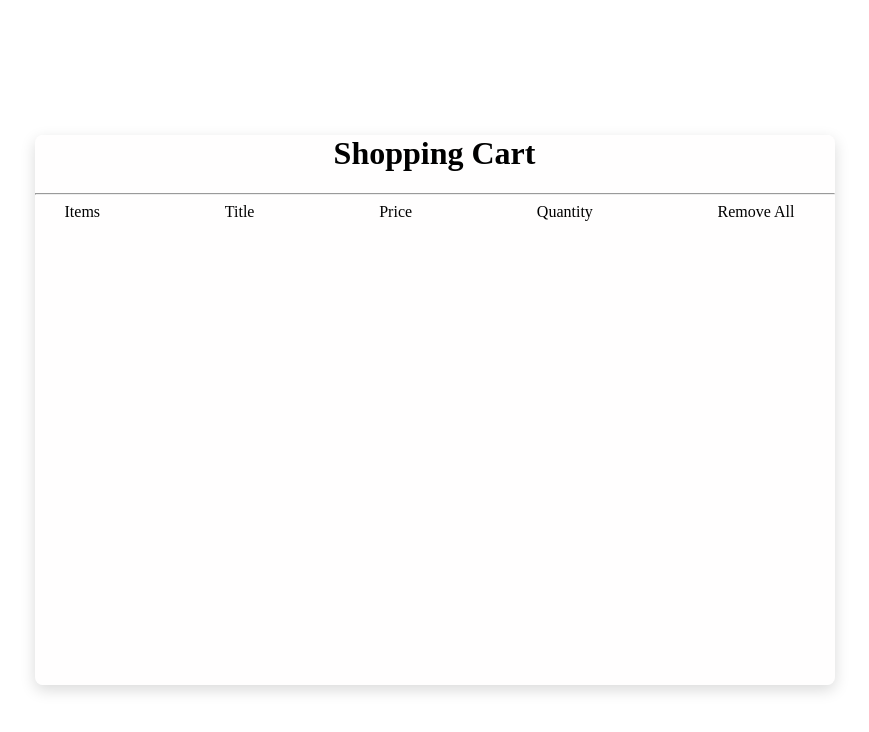
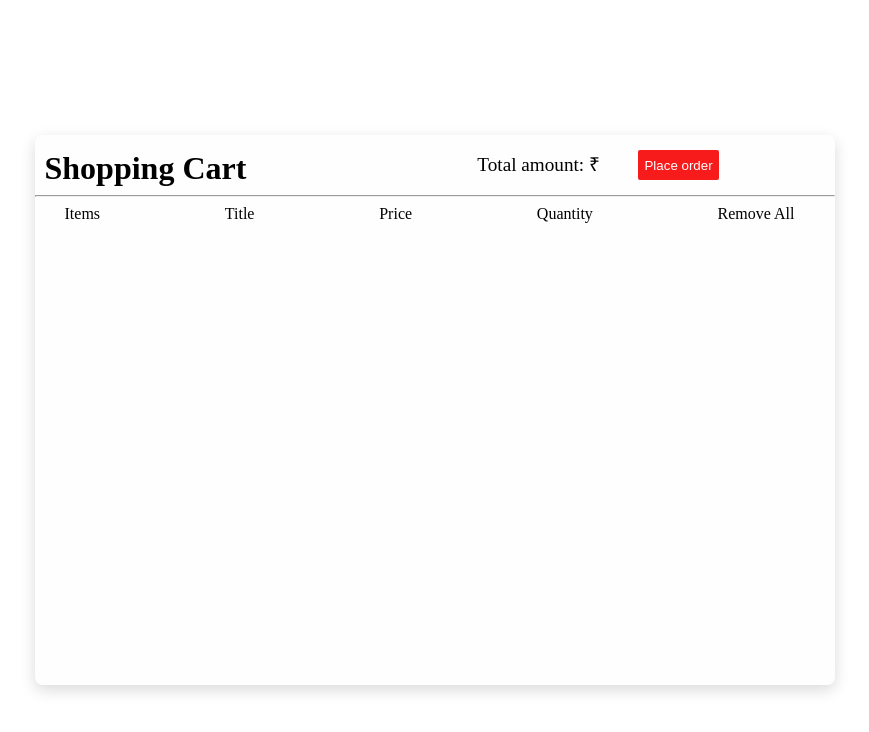
Before and after one commit to ritugupta02/Shopping-Cart, a plain HTML site: page cart.html in a window 1280 px wide. Shown: the whole page, without its empty margins (223-1092 px from the left). Drawn offline with Linux system fonts and the light colour scheme; no server answers.

Commit message:
total amount and pay button added

```diff
--- a/cart.html
+++ b/cart.html
@@ -16,7 +16,13 @@
 
             <div class="user">
                 <div class="heading">
-                    <h1 style="text-align: center;">Shopping Cart</h1>
+                    <div style="display:flex; margin-right: 20px;margin-top: 15px;height: 30px; margin-left: 10px;">
+                        <h1 style="text-align: center;">Shopping Cart</h1>
+                        <div class="tstart"> Total amount: &#8377<span id="total"></span>
+                        </div>
+                        <button id="pay">Place order</button>
+                    </div>
+
                     <hr style=" margin-top:15px;">
                 </div>
                 <div class="headingg">
@@ -61,10 +67,11 @@
         var snaps = document.getElementById("products");
         const removeall = document.getElementById("removeall")
 
+
         const dref = ref(db);
         function cartdata() {
             get(child(dref, "shoppingCartdata")).then((snapshot) => {
-
+                var t = 0;
                 snapshot.forEach(element => {
                     console.log(element.val().url);
                     const box = document.createElement("div");
@@ -89,6 +96,9 @@
                     mrp.innerHTML = "&#8377" + ' ' + element.val().cost;
                     mrp.style.marginLeft = '5px';
                     mrp.style.color = "red";
+                    t = t + element.val().cost;
+
+
 
                     const old_mrp = document.createElement("div");
                     old_mrp.innerHTML = "&#8377" + ' ' + element.val().mrp + '  ';
@@ -133,12 +143,6 @@
                     whole.appendChild(btn1);
                     whole.appendChild(qty);
                     whole.appendChild(btn2);
-
-
-
-
-
-
                     box.appendChild(pic);
                     box.appendChild(ttle);
                     box.appendChild(price);
@@ -148,7 +152,12 @@
 
 
                 });
+                var total = document.getElementById("total");
+                total.innerHTML = t;
+                console.log(total.innerHTML)
             })
+
+
 
 
         }
--- a/style.css
+++ b/style.css
@@ -142,3 +142,23 @@ h3 {
     margin-left: 30px;
     margin-right: 40px;
 }
+
+#pay {
+    background-color: rgb(248, 27, 27);
+    color: white;
+    border: none;
+    border-radius: 2px;
+    height: 30px;
+    margin-left: 5%;
+
+}
+
+#total {
+    font-size: 1.2rem;
+
+}
+
+.tstart {
+    margin-left: 30%;
+    font-size: 1.2rem;
+}
```
